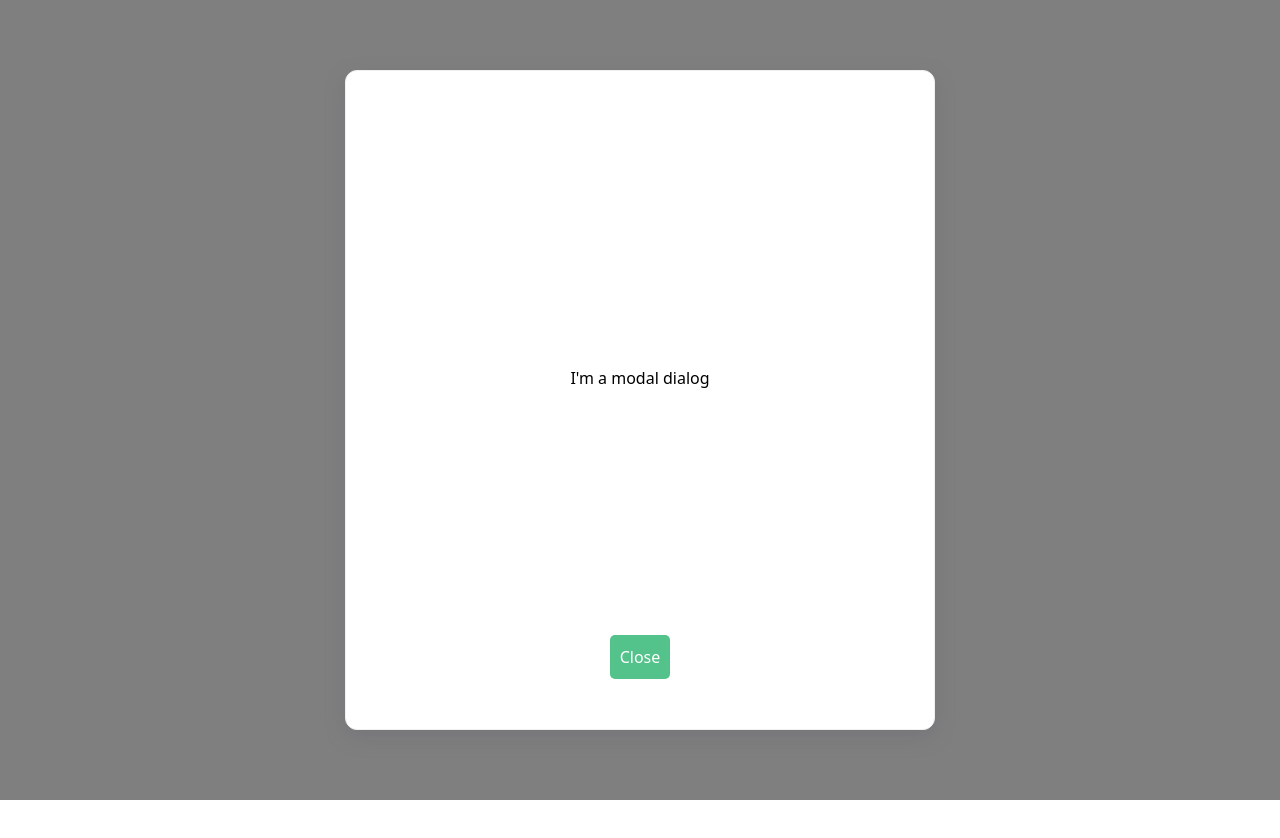
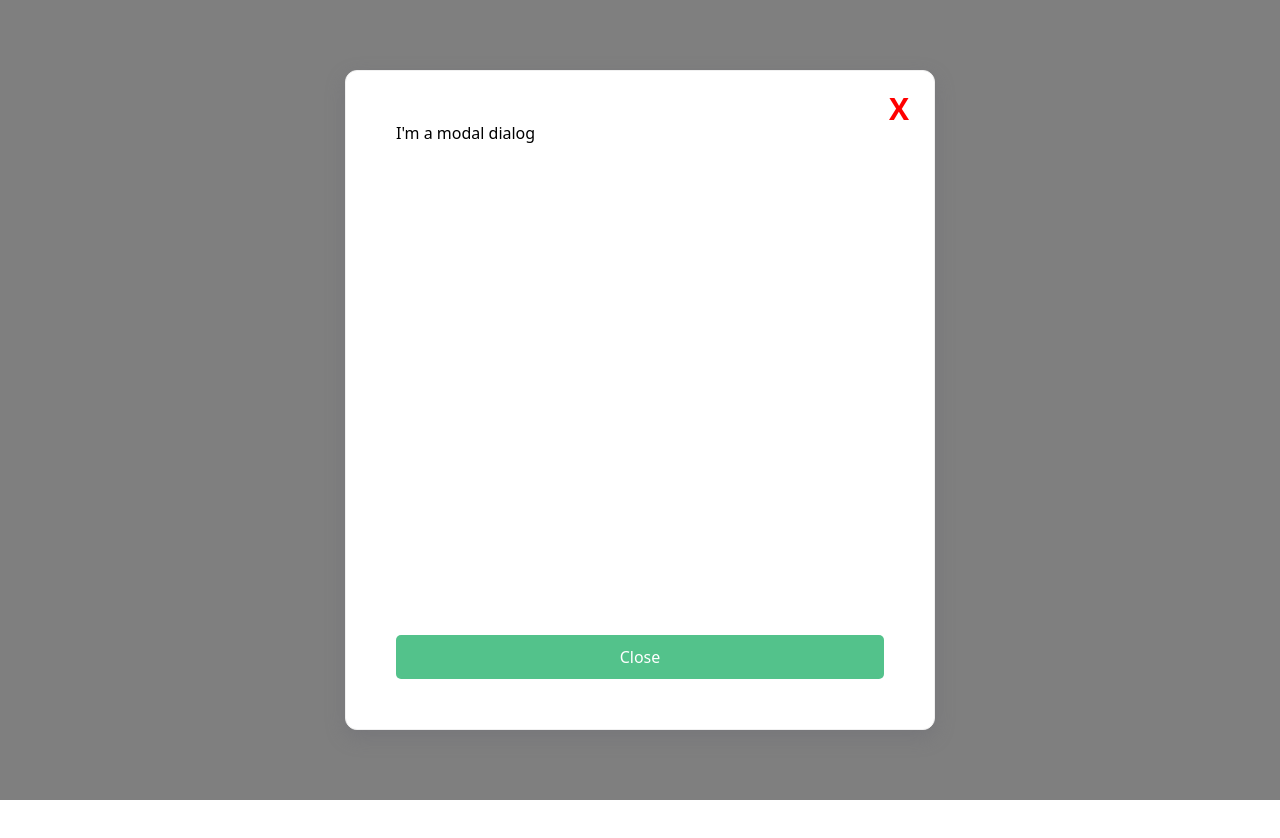
Before and after one commit to zh3nhua94/my-components, a React (Vite) app: page /modal-portal in a window 1280 px wide. Both pictures are taken after a click on the button "Show modal using a portal". Shown: the top 838 px of the page. Built offline with nearby package versions, Linux system fonts and the light colour scheme.

Commit message:
feat: add close button to modal

```diff
--- a/src/components/Modal/Modal.css
+++ b/src/components/Modal/Modal.css
@@ -10,11 +10,7 @@
 	transition: all 0.3s;
 }
 
-.modal {
-	display: flex;
-	flex-direction: column;
-	justify-content: space-between;
-	align-items: center;
+.modal-wrapper {
 	box-shadow: rgba(100, 100, 111, 0.3) 0px 7px 20px 0px;
 	background-color: white;
 	border: 1px solid rgb(240, 240, 240);
@@ -31,16 +27,27 @@
 	transition: all 0.3s;
 }
 
+.modal-content {
+	display: flex;
+	flex-direction: column;
+	justify-content: space-between;
+	height: 100%;
+	position: relative;
+}
+
+.modal-close {
+	position: absolute;
+	right: -25px;
+	top: -35px;
+	cursor: pointer;
+	font-size: 30px;
+	color: red;
+	font-weight: bold;
+}
+
 .active {
 	opacity: 1;
 	visibility: visible;
-}
-
-.modal-content {
-	display: flex;
-	justify-content: center;
-	align-items: center;
-	flex: 1;
 }
 
 .modal-button {
--- a/src/components/Modal/ModalContent.tsx
+++ b/src/components/Modal/ModalContent.tsx
@@ -27,8 +27,15 @@ const ModalContent = ({ showModal, setShowModal }: Props) => {
 				className={isVisible ? "overlay active" : "overlay"}
 				onClick={closeModal}
 			></div>
-			<div className={isVisible ? "modal active" : "modal"}>
-				<div className="modal-content">I'm a modal dialog</div>
+			<div className={isVisible ? "modal-wrapper active" : "modal-wrapper"}>
+				<div className="modal-content">
+					<div
+						className="modal-close"
+						onClick={closeModal}
+					>
+						X
+					</div>
+					<div>I'm a modal dialog</div>
 					<button
 						className="modal-button"
 						onClick={closeModal}
@@ -36,6 +43,7 @@ const ModalContent = ({ showModal, setShowModal }: Props) => {
 						Close
 					</button>
 				</div>
+			</div>
 		</>
 	);
 };
```
Lines whose indentation alone changed are shown as unchanged.
